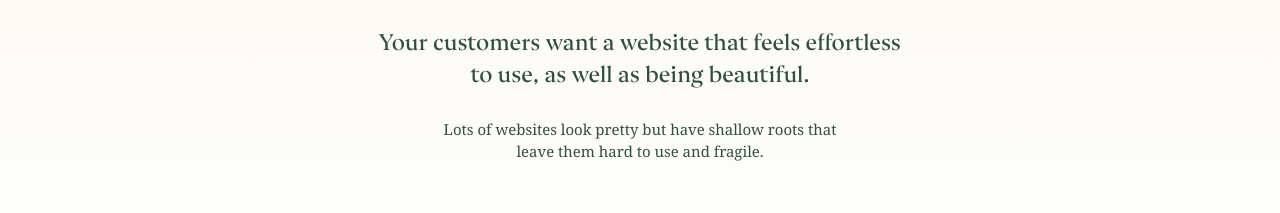
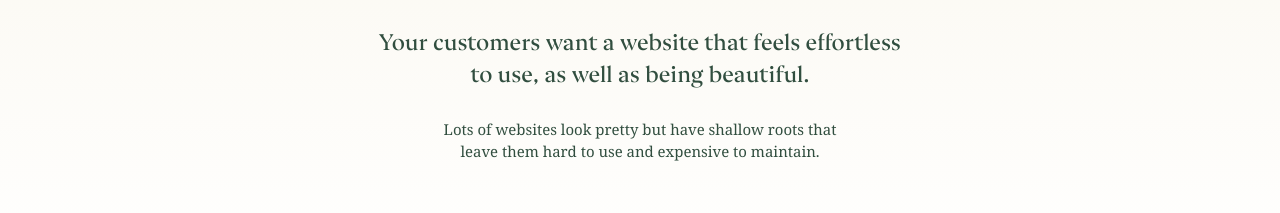
Before and after one commit to ones-own/ones-own-website, a website built with Parcel: page src/index.html in a window 1280 px wide. Shown: the part 1503-1716 px from the top of the page. Built offline with nearby package versions, Linux system fonts and the light colour scheme.

Commit message:
Fix roots language

```diff
--- a/src/index.html
+++ b/src/index.html
@@ -227,7 +227,7 @@
         </h3>
         <p>
           Lots of websites look pretty but have shallow roots that leave them
-          hard to use and&nbsp;fragile.
+          hard to use and expensive to&nbsp;maintain.
         </p>
         <div>
           <svg width="631" height="586" fill="none">
```
